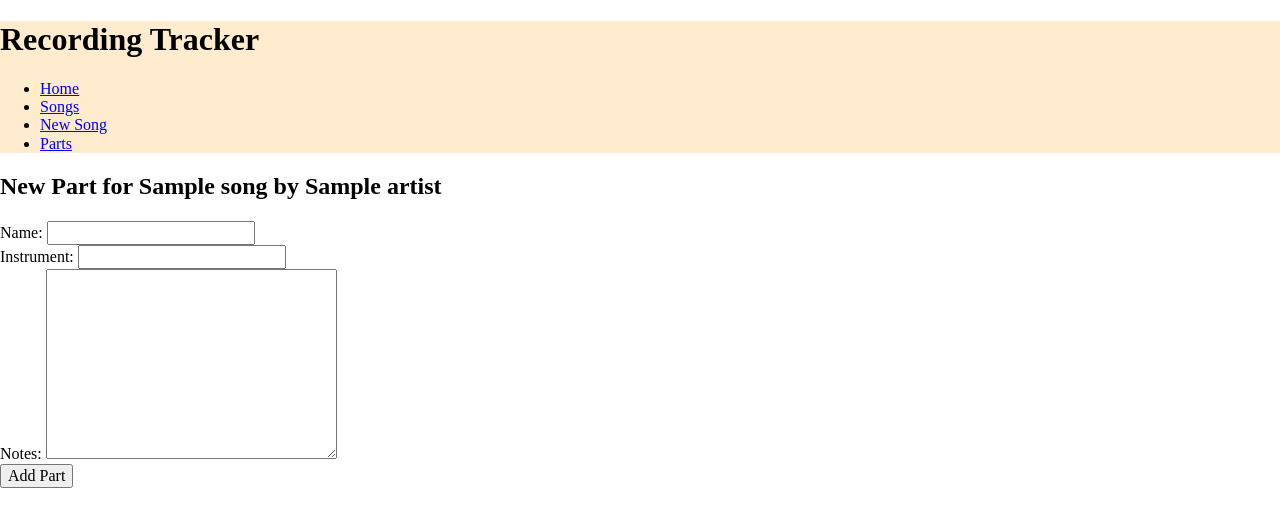
After one commit to TimoHenderson/song_recording_tracker, a Flask app: template recording_tracker/templates/parts/new.html in a window 1280 px wide. The commit adds this page. Shown: the top 527 px of the page. Run offline with Flask 2, Linux system fonts and the light colour scheme; the template is opened without the code that fills it: most values are stand-ins (such as "Sample title", 1, 10 or a date in 2020).

Commit message:
Add parts new POST route - had to pass song_id

```diff
--- /dev/null
+++ b/recording_tracker/templates/parts/new.html
@@ -0,0 +1,22 @@
+{% extends 'base.html' %}
+{% block content %}
+<h2>New Part for {{ song.title }} by {{ song.artist }}</h2>
+<form action="/parts" method="post">
+    <input type="hidden" name="song_id" value="{{ song.id }}">
+    <div>
+        <label for="name">Name: </label>
+        <input type="text" name="name" id="name" required>
+    </div>
+    <div>
+        <label for="instrument">Instrument: </label>
+        <input type="text" name="instrument" id="instrument" required>
+    </div>
+    <div>
+        <label for="notes">Notes: </label>
+        <textarea name="notes" id="notes" cols="30" rows="10"></textarea>
+    </div>
+    <div>
+        <input type="submit" value="Add Part">
+    </div>
+</form>
+{% endblock content %}
--- a/recording_tracker/templates/parts/show.html
+++ b/recording_tracker/templates/parts/show.html
@@ -2,6 +2,6 @@
 {% block content %}
 <h2>Part</h2>
 {{ part.__dict__ }}
-<a href="/pars/{{ part.id }}/edit">Edit</a>
-<a href="/pars/{{ part.id }}/delete">Delete</a>
+<a href="/parts/{{ part.id }}/edit">Edit</a>
+<a href="/parts/{{ part.id }}/delete">Delete</a>
 {% endblock content %}
--- a/recording_tracker/templates/songs/show.html
+++ b/recording_tracker/templates/songs/show.html
@@ -1,6 +1,11 @@
 {% extends 'base.html' %}
 {% block content %}
 {{ song.__dict__ }}
+<form action="/parts/new" method="post">
+    <input type="hidden" name="song_id" value="{{ song.id }}">
+    <input type="submit" value="Add Part">
+</form>
+
 <a href="/songs/{{ song.id }}/edit">Edit</a>
 <a href="/songs/{{ song.id }}/delete">Delete</a>
 {% endblock content %}
```
Also changed, not shown: recording_tracker/controllers/parts_controller.py (+9 -1 lines).
